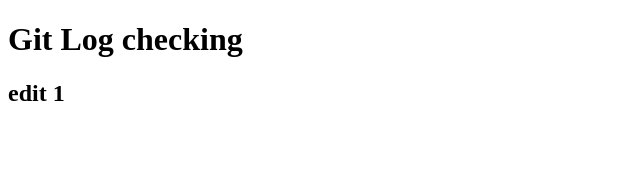
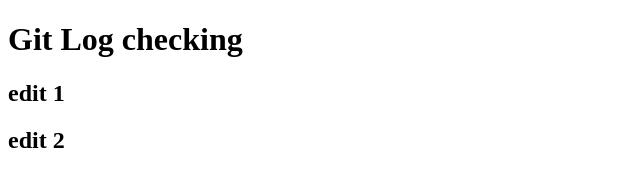
Before and after one commit to SuhTest/gitlogcheck, a plain HTML site: page index.html in a window 1280 px wide. Shown: the full height of the page, 0-640 px from the left. Drawn offline with Linux system fonts and the light colour scheme.

Commit message:
2 edit 2

```diff
--- a/index.html
+++ b/index.html
@@ -8,5 +8,6 @@
   <body>
     <h1>Git Log checking</h1>
     <h2>edit 1</h2>
+    <h2>edit 2</h2>
   </body>
 </html>
```
